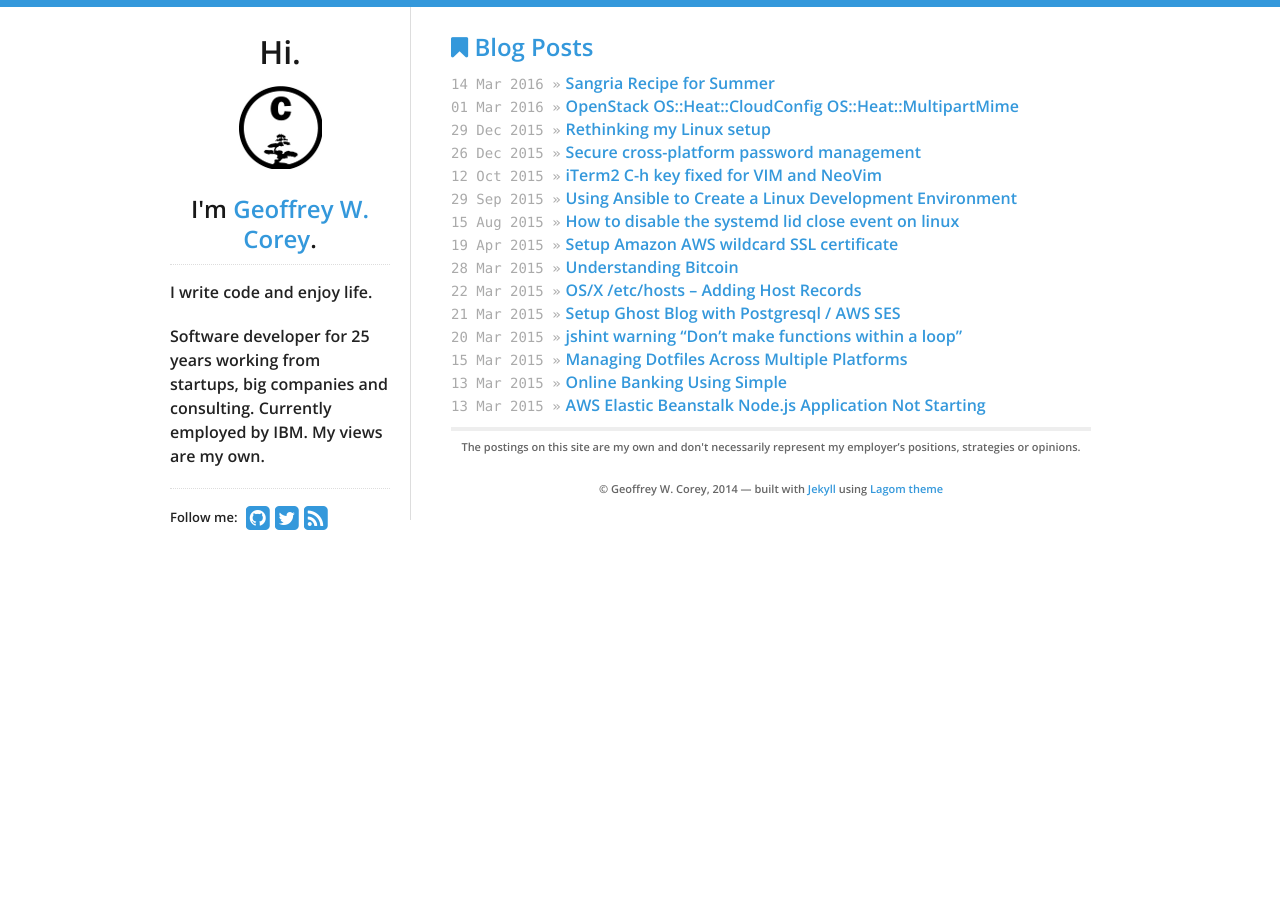
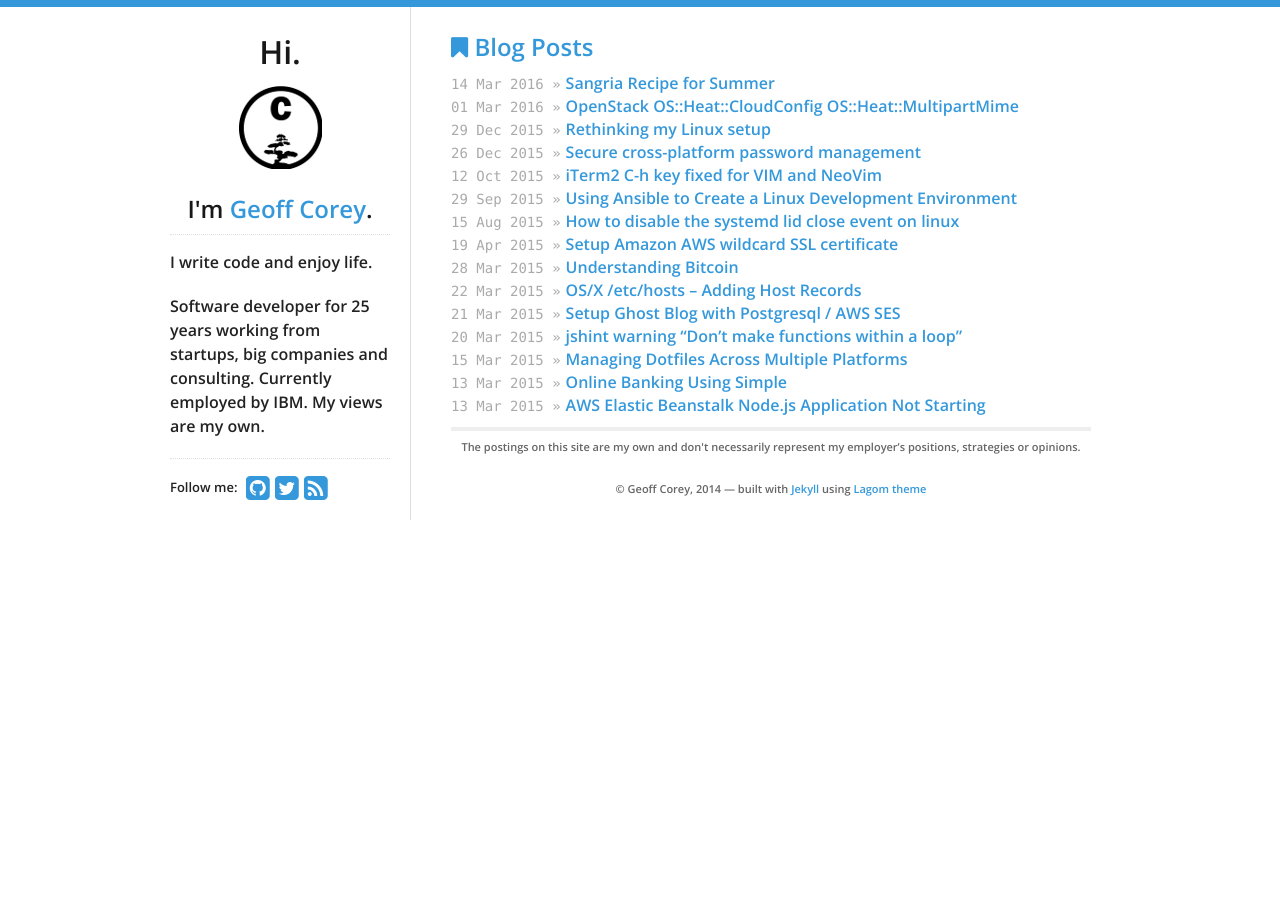
Before and after one commit to geoffcorey/geoffcorey.github.io, a Jekyll site: the page built from index.html, in a window 1280 px wide. Built offline with Jekyll 4.4.1, drawn with Linux system fonts in a browser that asks for light colours; nearby versions of some CDN libraries.

Commit message:
update name

```diff
--- a/_data/theme.yml
+++ b/_data/theme.yml
@@ -19,7 +19,7 @@ social:
   #flickr: johndoe
 
 # "Hi, I'm _______"
-name: Geoffrey W. Corey
+name: Geoff Corey
 email: geoffrey.w.corey@gmail.com
 tagline: "Biggest fear?  Set over set."
 
```
